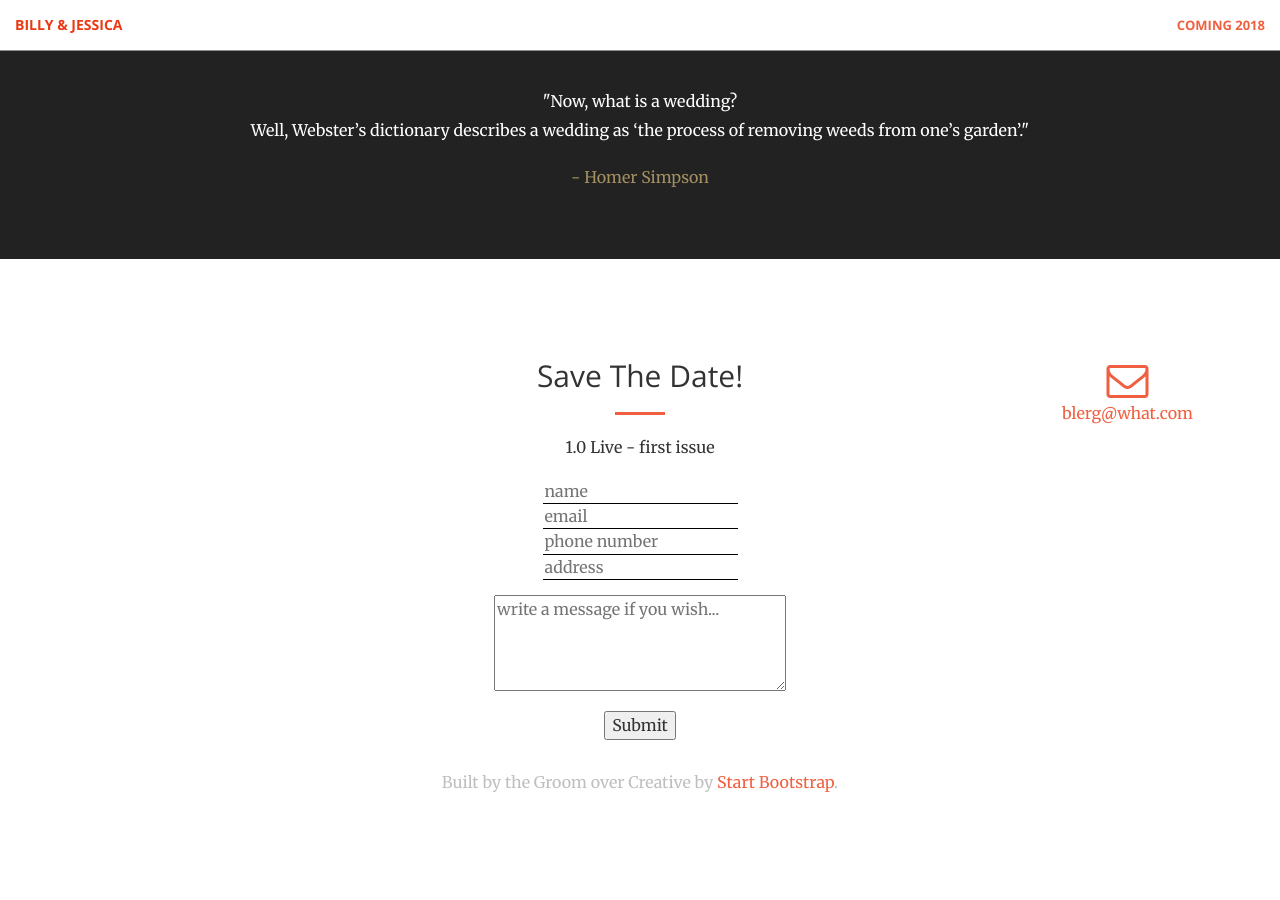
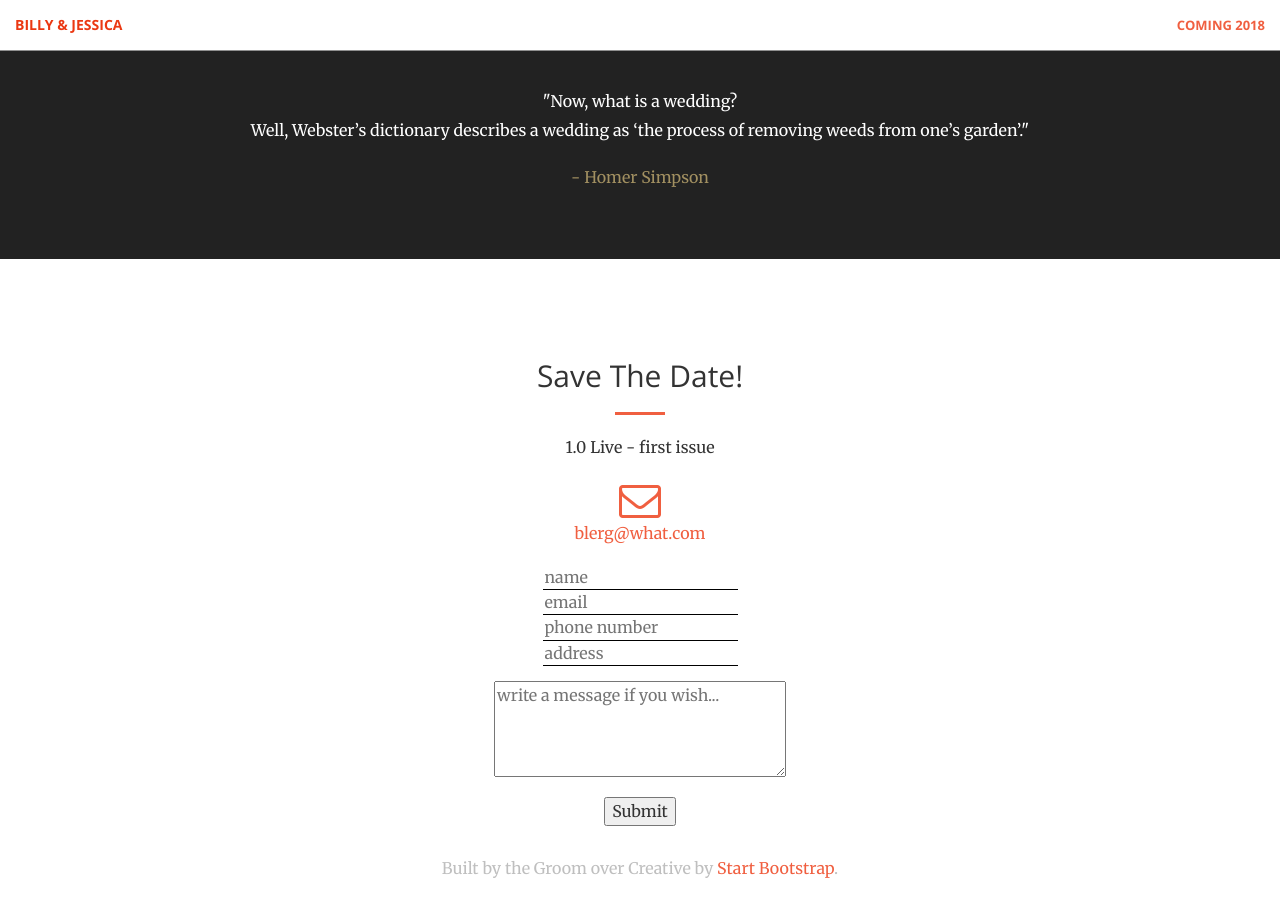
Before and after one commit to notbleh/wed-website, a Jekyll site: the page built from index.html, in a window 1280 px wide and 900 px high, scrolled down 863 px. Built offline with Jekyll 4.4.1, drawn with Linux system fonts in a browser that asks for light colours; before the commit the page ends 1677 px from its top, so only the background shows below that.

Commit message:
Update contact.html

```diff
--- a/_includes/contact.html
+++ b/_includes/contact.html
@@ -1,7 +1,7 @@
 <section class="top-padding" id="rsvp">
     <div class="container">
         <div class="row">
-            <div class="col-lg-8 col-lg-offset-2 text-center">
+            <div class="text-center">
                 <h2 class="section-heading">Save The Date!</h2>
                 <hr class="primary">
                 <p>1.0 Live - first issue</p>
```
